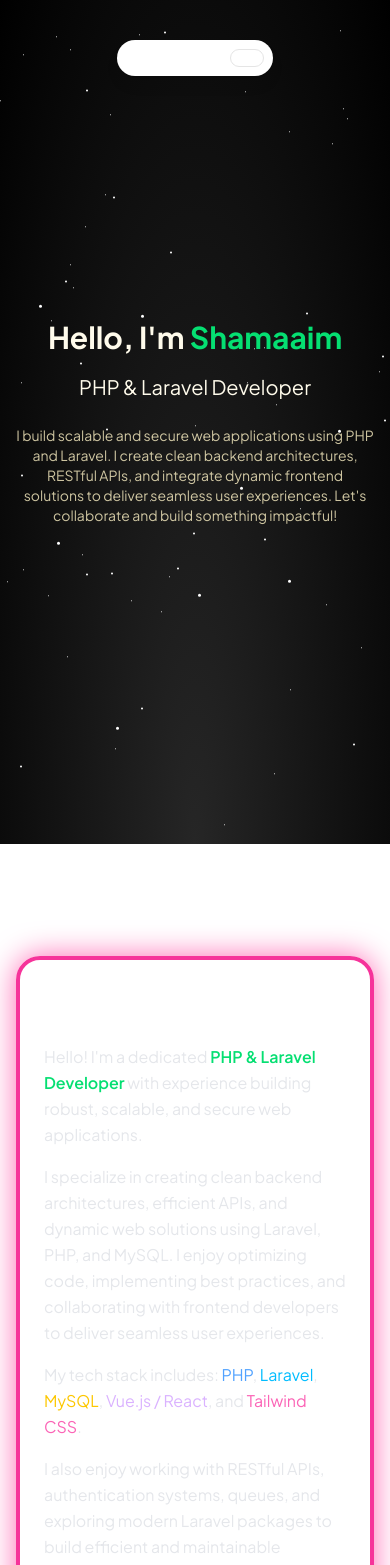
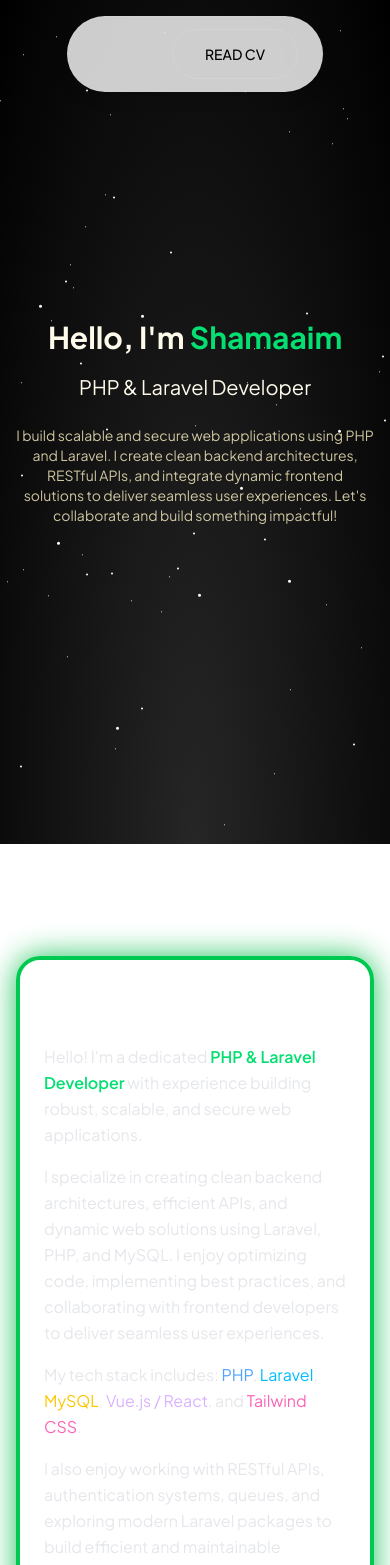
Before and after one commit to Mirza-Shamaaim123/my-portfolio, a Next.js app: page / in a window 390 px wide. Shown: the top 1565 px of the page. Built offline with nearby package versions, Linux system fonts and the light colour scheme.

Commit message:
Fix: FloatingNav responsive issues on mobile screens

```diff
--- a/components/About.jsx
+++ b/components/About.jsx
@@ -42,10 +42,10 @@ export default function About() {
         animate={isInView ? 'visible' : 'hidden'}
         className="
           max-w-5xl w-full backdrop-blur-xl bg-white/5
-          border-4 border-pink-500 rounded-3xl
+          border-4 border-green-500 rounded-3xl
           p-6 sm:p-10 md:p-14
-          shadow-[0_0_30px_#ff69b4]
-          hover:shadow-[0_0_60px_#ff69b4] transition-shadow duration-500
+          shadow-[0_0_30px_#22c55e]
+          hover:shadow-[0_0_60px_#22c55e] transition-shadow duration-500
         "
       >
         <motion.h1
--- a/components/Project.jsx
+++ b/components/Project.jsx
@@ -76,7 +76,7 @@ export default function ProjectSection() {
         variants={containerVariants}
         initial="hidden"
         animate={isInView ? 'visible' : 'hidden'}
-        className="w-full max-w-6xl mx-auto backdrop-blur-xl bg-white/5 border-4 border-pink-500 rounded-3xl p-6 sm:p-8 md:p-10 lg:p-14 shadow-[0_0_30px_#ff69b4] hover:shadow-[0_0_60px_#ff69b4] transition-shadow duration-500"
+        className="w-full max-w-6xl mx-auto backdrop-blur-xl bg-white/5 border-4 border-green-500 rounded-3xl p-6 sm:p-8 md:p-10 lg:p-14 shadow-[0_0_30px_#22c55e] hover:shadow-[0_0_60px_#22c55e] transition-shadow duration-500"
       >
         {/* Heading */}
         <motion.h1
@@ -98,7 +98,7 @@ export default function ProjectSection() {
               key={project.id}
               variants={cardVariants}
               whileHover={{ scale: 1.05 }}
-              className="text-white rounded-2xl p-5 sm:p-6 md:p-8 shadow-xl hover:shadow-2xl transition-all duration-300 border-4 border-pink-600 bg-black/20"
+              className="text-white rounded-2xl p-5 sm:p-6 md:p-8 shadow-xl hover:shadow-2xl transition-all duration-300 border-4 border-green-600 bg-black/20"
             >
               <img
                 src={project.image}
@@ -118,7 +118,7 @@ export default function ProjectSection() {
                 href={project.link}
                 target="_blank"
                 rel="noopener noreferrer"
-                className="inline-block bg-white text-pink-600 font-semibold py-2 px-4 rounded-full shadow-md hover:bg-pink-600 hover:text-white transition duration-300"
+                className="inline-block bg-white text-green-500 font-semibold py-2 px-4 rounded-full shadow-md hover:bg-green-600 hover:text-white transition duration-300"
               >
                 View Details
               </a>
--- a/components/ReadCvModal.jsx
+++ b/components/ReadCvModal.jsx
@@ -14,7 +14,8 @@ export default function ReadCvModal({ buttonBgColor, buttonTextColor }) {
       <DialogTrigger asChild>
         <button
           type="button"
-          className="card-nav-cta-button hidden md:inline-flex border-0 rounded-lg px-4 items-center h-full font-medium cursor-pointer transition-colors duration-300"
+          className="card-nav-cta-button inline-flex border-0 rounded-lg px-4 py-2 items-center font-medium cursor-pointer transition-colors duration-300"
+
           style={{ backgroundColor: buttonBgColor, color: buttonTextColor }}
         >
           READ CV
--- a/components/ui/floating-navbar.jsx
+++ b/components/ui/floating-navbar.jsx
@@ -1,59 +1,143 @@
+// "use client";
+// import React from "react";
+// import { motion, AnimatePresence } from "motion/react";
+// import { cn } from "@/lib/utils";
+// import ReadCvModal from '../ReadCvModal';
+
+
+// export const FloatingNav = ({ navItems, className }) => {
+//   return (
+//     <AnimatePresence mode="wait">
+//       <motion.div
+//         initial={{ opacity: 0, y: -30 }}
+//         animate={{ opacity: 1, y: 0 }}
+//         transition={{ duration: 0.4 }}
+//         className={cn(
+//           "flex max-w-fit fixed top-10 inset-x-0 mx-auto border border-transparent dark:border-white/[0.2] rounded-full dark:bg-black bg-white shadow-lg z-[5000] pr-2 pl-8 py-2 items-center justify-center space-x-4",
+//           className
+//         )}
+//       >
+//         {navItems?.map((navItem, idx) => (
+//           <motion.a
+//            onClick={navItem.onClick} // Added onClick support
+//             key={`link-${idx}`}
+//             href={navItem.link}
+//             className="relative dark:text-neutral-50 items-center flex space-x-1 cursor-pointer text-neutral-600"
+//             whileHover={{
+//               y: -2,
+//               color: "#22c55e", // green-500
+//               transition: { duration: 0.2 },
+//             }}
+//           >
+//             {/* ICON (mobile) */}
+//             <span className="block sm:hidden">{navItem.icon}</span>
+
+//             {/* TEXT (desktop) */}
+//             <span className="hidden sm:block text-sm relative group">
+//               {navItem.name}
+
+//               {/* Underline Animation */}
+//               <span
+//                 className="
+//                   absolute left-0 -bottom-0.5 h-[2px] w-0
+//                   bg-gradient-to-r from-green-400 to-green-600
+//                   rounded-full transition-all duration-300 group-hover:w-full
+//                 "
+//               ></span>
+//             </span>
+//           </motion.a>
+//         ))}
+
+//         <motion.div
+//           whileHover={{ scale: 1.05 }}
+//           whileTap={{ scale: 0.97 }}
+//           className="border text-sm font-medium border-neutral-200 dark:border-white/[0.2] text-black dark:text-white px-4 py-2 rounded-full"
+//         >
+//         <ReadCvModal buttonBgColor="transparent" buttonTextColor="inherit" />
+//         </motion.div>
+//       </motion.div>
+//     </AnimatePresence>
+//   );
+// };
+
+
+
 "use client";
 import React from "react";
 import { motion, AnimatePresence } from "motion/react";
 import { cn } from "@/lib/utils";
-import ReadCvModal from '../ReadCvModal';
-
+import ReadCvModal from "../ReadCvModal";
 
 export const FloatingNav = ({ navItems, className }) => {
   return (
     <AnimatePresence mode="wait">
       <motion.div
-        initial={{ opacity: 0, y: -30 }}
+        initial={{ opacity: 0, y: -25 }}
         animate={{ opacity: 1, y: 0 }}
-        transition={{ duration: 0.4 }}
+        transition={{ duration: 0.3 }}
         className={cn(
-          "flex max-w-fit fixed top-10 inset-x-0 mx-auto border border-transparent dark:border-white/[0.2] rounded-full dark:bg-black bg-white shadow-lg z-[5000] pr-2 pl-8 py-2 items-center justify-center space-x-4",
+          `flex max-w-fit fixed inset-x-0
+          top-4 sm:top-10
+          mx-auto
+          border border-neutral-300/40 dark:border-white/30
+          rounded-full
+          dark:bg-black/70 bg-white/80
+          backdrop-blur-xl
+          shadow-lg
+          z-[999999]
+          px-6 py-3 items-center justify-center space-x-5`,
           className
         )}
       >
+        {/* Navigation Items */}
         {navItems?.map((navItem, idx) => (
           <motion.a
-           onClick={navItem.onClick} // Added onClick support
-            key={`link-${idx}`}
+            key={idx}
             href={navItem.link}
-            className="relative dark:text-neutral-50 items-center flex space-x-1 cursor-pointer text-neutral-600"
+            onClick={navItem.onClick}
+            className="
+              relative
+              flex items-center
+              cursor-pointer
+              text-sm font-medium
+              text-neutral-700 dark:text-neutral-100
+            "
             whileHover={{
               y: -2,
-              color: "#22c55e", // green-500
+              color: "#22c55e",
               transition: { duration: 0.2 },
             }}
           >
-            {/* ICON (mobile) */}
-            <span className="block sm:hidden">{navItem.icon}</span>
+            {/* Mobile Icon */}
+            <span className="block sm:hidden text-lg">{navItem.icon}</span>
 
-            {/* TEXT (desktop) */}
-            <span className="hidden sm:block text-sm relative group">
+            {/* Desktop Text */}
+            <span className="hidden sm:block relative group">
               {navItem.name}
 
-              {/* Underline Animation */}
               <span
                 className="
                   absolute left-0 -bottom-0.5 h-[2px] w-0
                   bg-gradient-to-r from-green-400 to-green-600
-                  rounded-full transition-all duration-300 group-hover:w-full
+                  transition-all duration-300 group-hover:w-full
                 "
               ></span>
             </span>
           </motion.a>
         ))}
 
+        {/* Read CV Button */}
         <motion.div
           whileHover={{ scale: 1.05 }}
           whileTap={{ scale: 0.97 }}
-          className="border text-sm font-medium border-neutral-200 dark:border-white/[0.2] text-black dark:text-white px-4 py-2 rounded-full"
+          className="
+            border border-neutral-300 dark:border-white/30
+            text-sm text-black dark:text-white
+            px-4 py-1.5
+            rounded-full font-medium
+          "
         >
-        <ReadCvModal buttonBgColor="transparent" buttonTextColor="inherit" />
+          <ReadCvModal buttonBgColor="transparent" buttonTextColor="inherit" />
         </motion.div>
       </motion.div>
     </AnimatePresence>
```
Also changed, not shown: components/Footer.jsx (+15 -13 lines).
